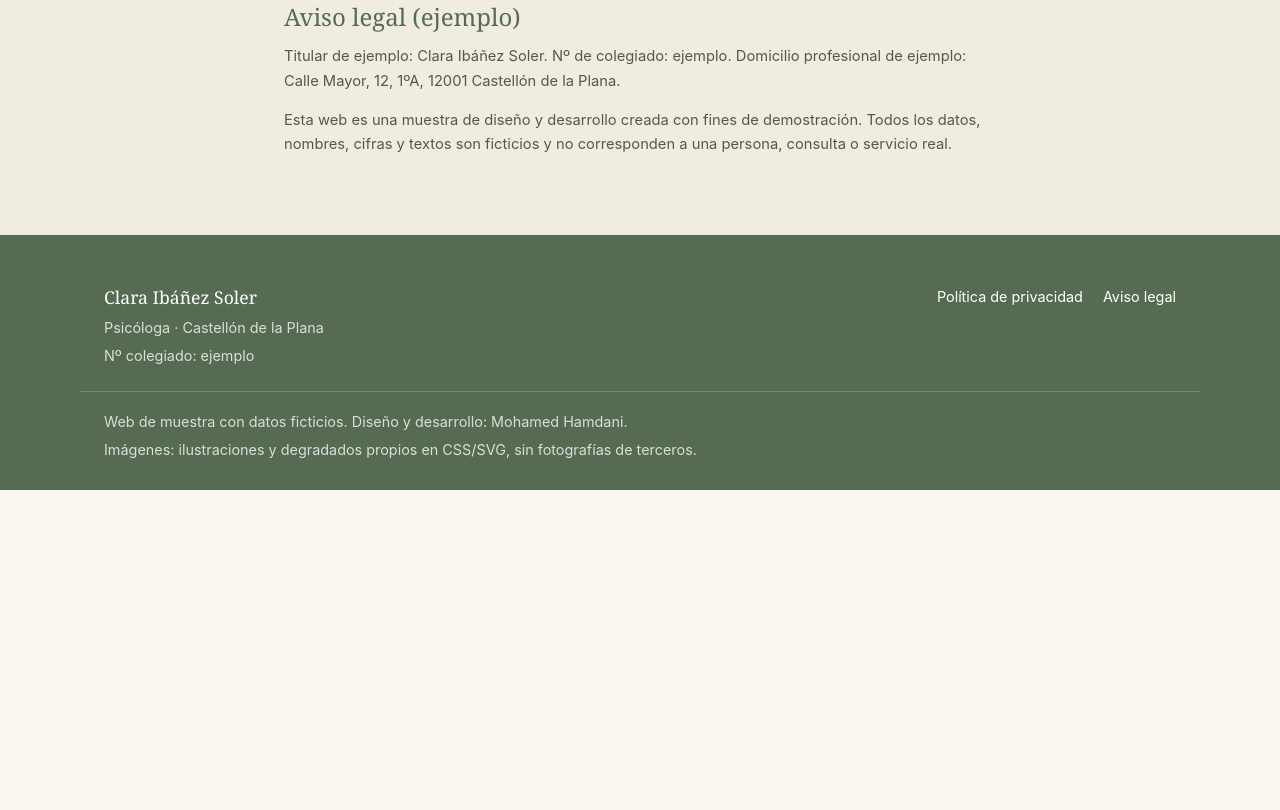
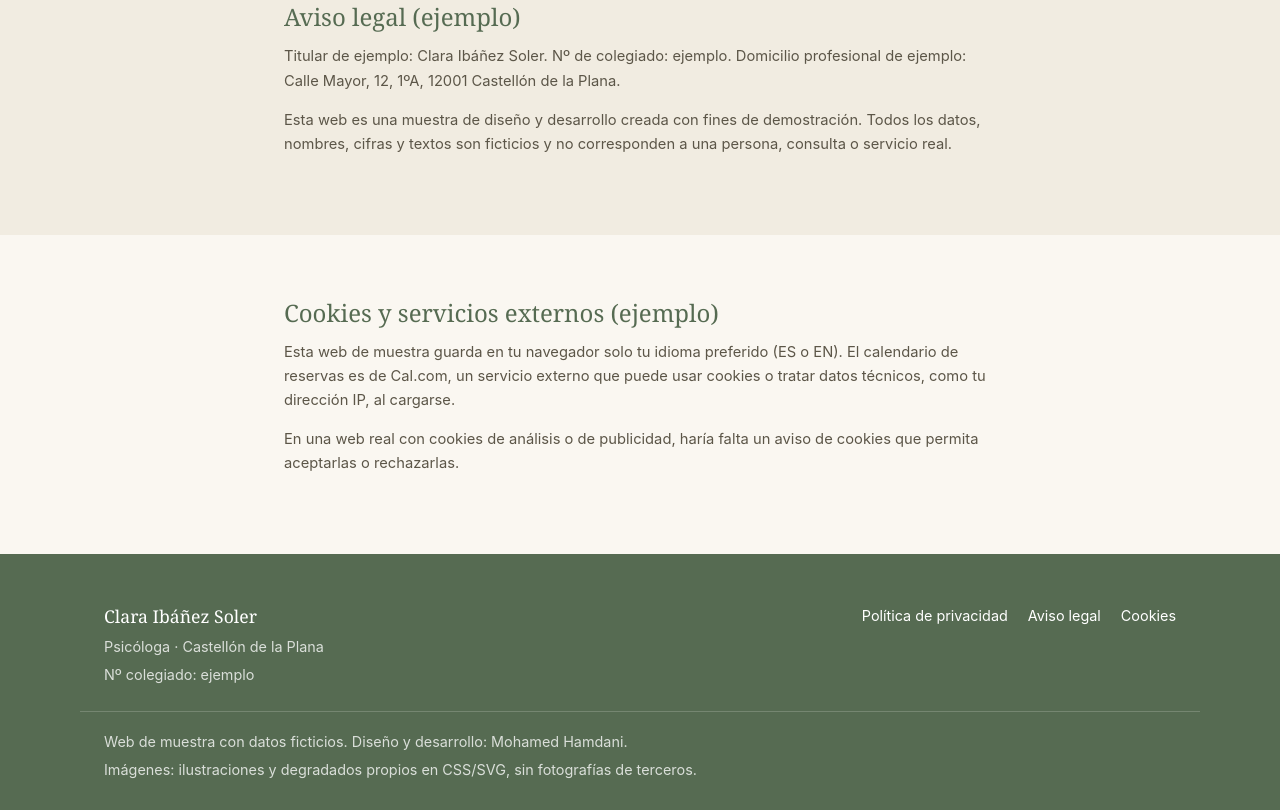
Before and after one commit to hamdaniel9pro-dot/muestrapsicologia, a plain HTML site: page index.html in a window 1280 px wide. Shown: the part 5973-6783 px from the top of the page. Before the commit the page ends 6463 px from the top, so only its background shows below. Drawn offline with Linux system fonts and the light colour scheme.

Commit message:
Añadir sección de cookies y enlace en el pie; actualizar el texto base de privacidad
- Nueva sección "Cookies y servicios externos (ejemplo)" en ES y EN.
- Enlace a Cookies en el pie de página.
- El texto base de privacidad en index.html ya no dice que el formulario es simulado: ahora menciona Cal.com, igual que la traducción.

Co-Authored-By: Claude Sonnet 5.5 <noreply@anthropic.com>
Claude-Session: https://claude.ai/code/session_01WEDFWY2gzuYwWdRzrATr6n

```diff
--- a/index.html
+++ b/index.html
@@ -335,7 +335,7 @@
     <div class="container narrow">
       <h2 id="privacidad-title" data-i18n="privacy.title">Política de privacidad (ejemplo)</h2>
       <p data-i18n="privacy.p1">Este texto es un ejemplo meramente ilustrativo para una web de muestra. En un sitio real, aquí se detallaría quién trata los datos, con qué finalidad, durante cuánto tiempo y qué derechos tiene la persona usuaria conforme al RGPD y la LOPDGDD.</p>
-      <p data-i18n="privacy.p2">Los datos indicados en el formulario de reserva de esta web de muestra no se envían ni almacenan en ningún servidor: el envío es una simulación con fines de demostración.</p>
+      <p data-i18n="privacy.p2">El calendario de reserva de esta web de muestra está integrado con Cal.com, un servicio externo: el nombre y el correo que se introduzcan al reservar se envían a esa plataforma. No incluya datos de salud ni ningún otro dato sensible al reservar.</p>
     </div>
   </section>
 
@@ -344,6 +344,14 @@
       <h2 id="aviso-legal-title" data-i18n="legal.title">Aviso legal (ejemplo)</h2>
       <p data-i18n="legal.p1">Titular de ejemplo: Clara Ibáñez Soler. Nº de colegiado: ejemplo. Domicilio profesional de ejemplo: Calle Mayor, 12, 1ºA, 12001 Castellón de la Plana.</p>
       <p data-i18n="legal.p2">Esta web es una muestra de diseño y desarrollo creada con fines de demostración. Todos los datos, nombres, cifras y textos son ficticios y no corresponden a una persona, consulta o servicio real.</p>
+    </div>
+  </section>
+
+  <section class="section section-legal" id="cookies" aria-labelledby="cookies-title">
+    <div class="container narrow">
+      <h2 id="cookies-title" data-i18n="cookies.title">Cookies y servicios externos (ejemplo)</h2>
+      <p data-i18n="cookies.p1">Esta web de muestra guarda en tu navegador solo tu idioma preferido (ES o EN). El calendario de reservas es de Cal.com, un servicio externo que puede usar cookies o tratar datos técnicos, como tu dirección IP, al cargarse.</p>
+      <p data-i18n="cookies.p2">En una web real con cookies de análisis o de publicidad, haría falta un aviso de cookies que permita aceptarlas o rechazarlas.</p>
     </div>
   </section>
 
@@ -360,6 +368,7 @@
       <ul class="footer-links">
         <li><a href="#privacidad" data-i18n="footer.privacy">Política de privacidad</a></li>
         <li><a href="#aviso-legal" data-i18n="footer.legal">Aviso legal</a></li>
+        <li><a href="#cookies" data-i18n="footer.cookies">Cookies</a></li>
       </ul>
     </nav>
   </div>
--- a/js/i18n.js
+++ b/js/i18n.js
@@ -95,10 +95,14 @@
       "legal.title": "Aviso legal (ejemplo)",
       "legal.p1": "Titular de ejemplo: Clara Ibáñez Soler. Nº de colegiado: ejemplo. Domicilio profesional de ejemplo: Calle Mayor, 12, 1ºA, 12001 Castellón de la Plana.",
       "legal.p2": "Esta web es una muestra de diseño y desarrollo creada con fines de demostración. Todos los datos, nombres, cifras y textos son ficticios y no corresponden a una persona, consulta o servicio real.",
+      "cookies.title": "Cookies y servicios externos (ejemplo)",
+      "cookies.p1": "Esta web de muestra guarda en tu navegador solo tu idioma preferido (ES o EN). El calendario de reservas es de Cal.com, un servicio externo que puede usar cookies o tratar datos técnicos, como tu dirección IP, al cargarse.",
+      "cookies.p2": "En una web real con cookies de análisis o de publicidad, haría falta un aviso de cookies que permita aceptarlas o rechazarlas.",
       "footer.role": "Psicóloga · Castellón de la Plana",
       "footer.college": "Nº colegiado: ejemplo",
       "footer.privacy": "Política de privacidad",
       "footer.legal": "Aviso legal",
+      "footer.cookies": "Cookies",
       "footer.disclaimer": "Web de muestra con datos ficticios. Diseño y desarrollo: Mohamed Hamdani.",
       "footer.imageCredit": "Imágenes: ilustraciones y degradados propios en CSS/SVG, sin fotografías de terceros."
     },
@@ -194,10 +198,14 @@
       "legal.title": "Legal notice (sample)",
       "legal.p1": "Sample owner: Clara Ibáñez Soler. Licence No.: sample. Sample professional address: Calle Mayor, 12, 1ºA, 12001 Castellón de la Plana.",
       "legal.p2": "This website is a design and development sample created for demonstration purposes. All data, names, figures and texts are fictional and do not correspond to any real person, practice or service.",
+      "cookies.title": "Cookies and external services (sample)",
+      "cookies.p1": "This sample website stores only your preferred language (ES or EN) in your browser. The booking calendar is provided by Cal.com, an external service that may use cookies or process technical data, such as your IP address, when it loads.",
+      "cookies.p2": "On a real website with analytics or advertising cookies, a cookie notice allowing visitors to accept or reject them would be needed.",
       "footer.role": "Psychologist · Castellón de la Plana",
       "footer.college": "Licence No.: sample",
       "footer.privacy": "Privacy policy",
       "footer.legal": "Legal notice",
+      "footer.cookies": "Cookies",
       "footer.disclaimer": "Sample website with fictional data. Design and development: Mohamed Hamdani.",
       "footer.imageCredit": "Images: original CSS/SVG illustrations and gradients, no third-party photography."
     }
```
